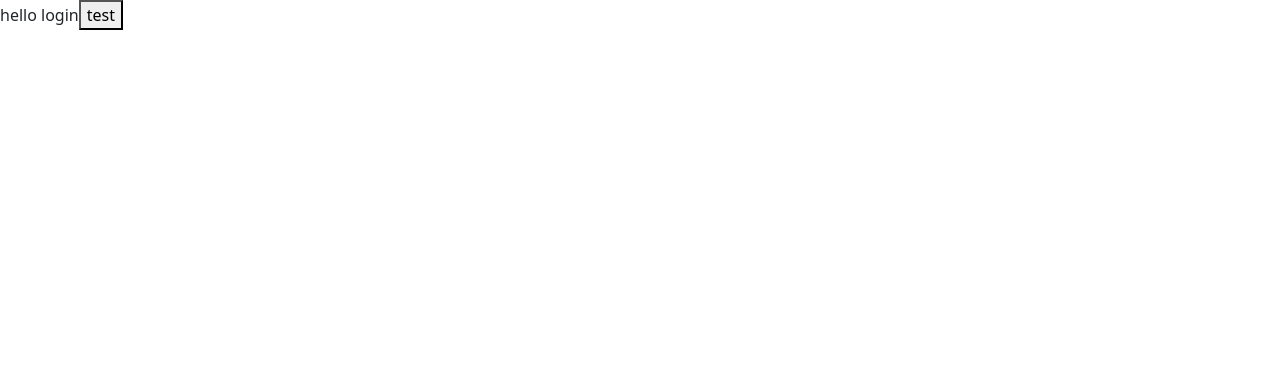
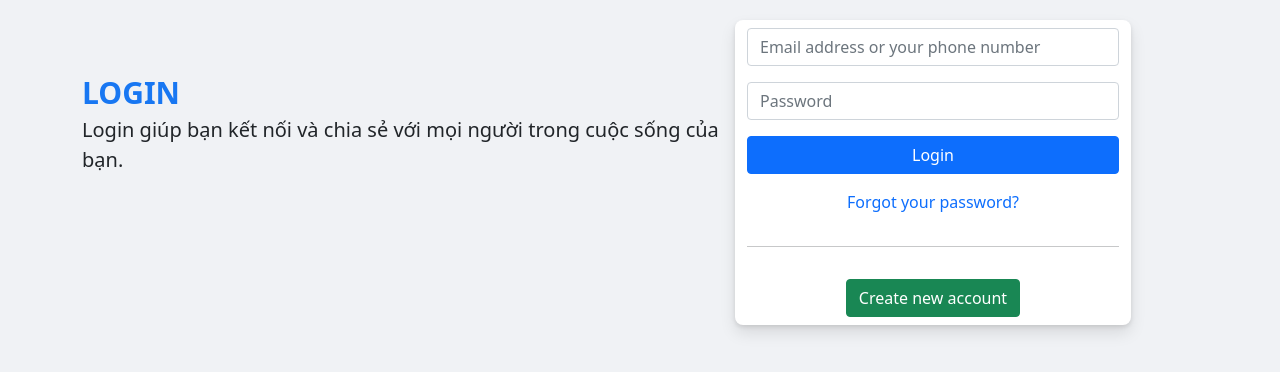
Before and after one commit to DTinh/JWT_fullstack, a React (Create React App) app in the folder frontend/: page /login in a window 1280 px wide. Shown: the top 372 px of the page. Built offline with nearby package versions, Linux system fonts and the light colour scheme.

Commit message:
login_form-bootstrap5

```diff
--- a/frontend/src/components/Login/Login.js
+++ b/frontend/src/components/Login/Login.js
@@ -1,11 +1,38 @@
 
+import './Login.scss'
 
 
 const Login = (props) => {
     return (
-        <div className="login-container">
-            hello login
-            <button>test</button>
+        <div className="login-container ">
+            <div className="container">
+                <div className="row px-3 px-sm-0">
+                    <div className="content-left col-12 d-none col-sm-7 d-sm-block">
+                        <div className='brand'>
+                            Login
+                        </div>
+                        <div className='detail'>
+                            Login giúp bạn kết nối và chia sẻ với mọi người trong cuộc sống của bạn.
+                        </div>
+                    </div>
+                    <div className="content-right col-12 col-sm-5 d-flex flex-column gap-3 py-2">
+                        <div className='brand d-sm-none'>
+                            Login
+                        </div>
+                        <input type='text' className='form-control' placeholder='Email address or your phone number' />
+                        <input type='text' className='form-control' placeholder='Password' />
+                        <button className='btn btn-primary'>Login</button>
+                        <span className='text-center'>
+                            <a className='forgot-password' href='#'>Forgot your password?</a>
+                        </span>
+                        <hr />
+                        <div className='text-center'>
+                            <button className='btn btn-success'>Create new account</button>
+
+                        </div>
+                    </div>
+                </div>
+            </div>
         </div>
     )
 }
--- a/frontend/src/components/Login/Login.scss
+++ b/frontend/src/components/Login/Login.scss
@@ -0,0 +1,52 @@
+.red{
+    border: 1px solid red;
+}
+.green{
+    border: 1px solid green;
+}
+.yellow{
+    border: 1px solid yellow;
+}
+
+.login-container{
+    background-color: #f0f2f5;
+    min-height: 100vh;
+    padding-top: 20px;
+
+    .content-left{
+        margin-top: 50px;
+        .brand{
+            text-transform: uppercase;
+            font-size: 30px;
+            font-weight: 600;
+            color: #1877f2;
+        }
+        .detail{
+            font-size: 20px;
+        }
+    }
+    .content-right{
+
+        .brand{
+            text-transform: uppercase;
+            font-size: 20px;
+            font-weight: 600;
+            color: #1877f2;
+            text-align: center;
+        }
+        background-color: #fff;
+        border-radius: 8px;
+        border: none;
+        box-shadow: 0px 2px 4px rgba(0, 0, 0, .1), 0px 8px 16px rgba(0, 0, 0, .1);
+        box-sizing: border-box;
+        width: 396px;
+
+        .forgot-password{
+            text-decoration: none;
+
+            &:hover{
+                text-decoration: underline;
+            }
+        }
+    }
+}
```
